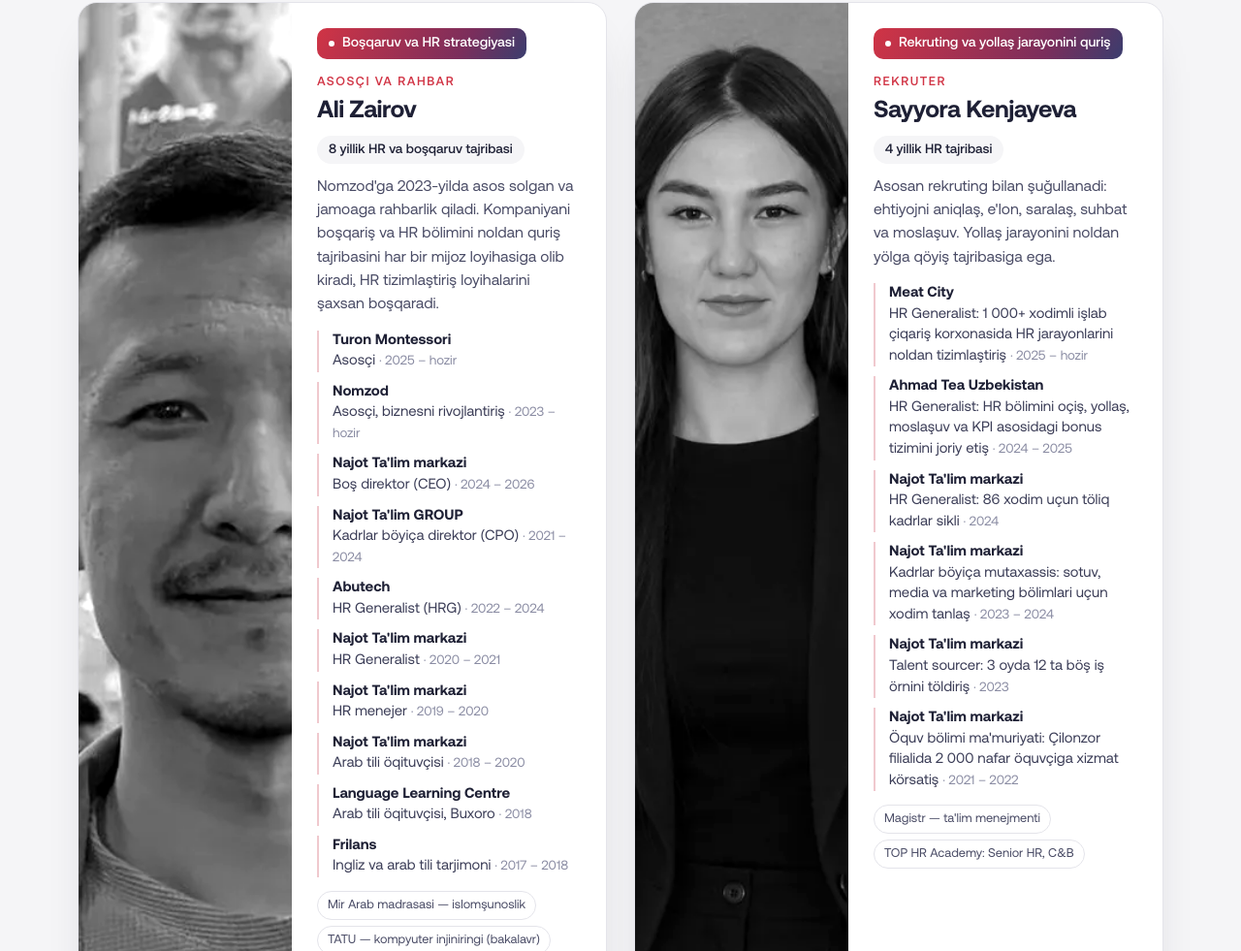
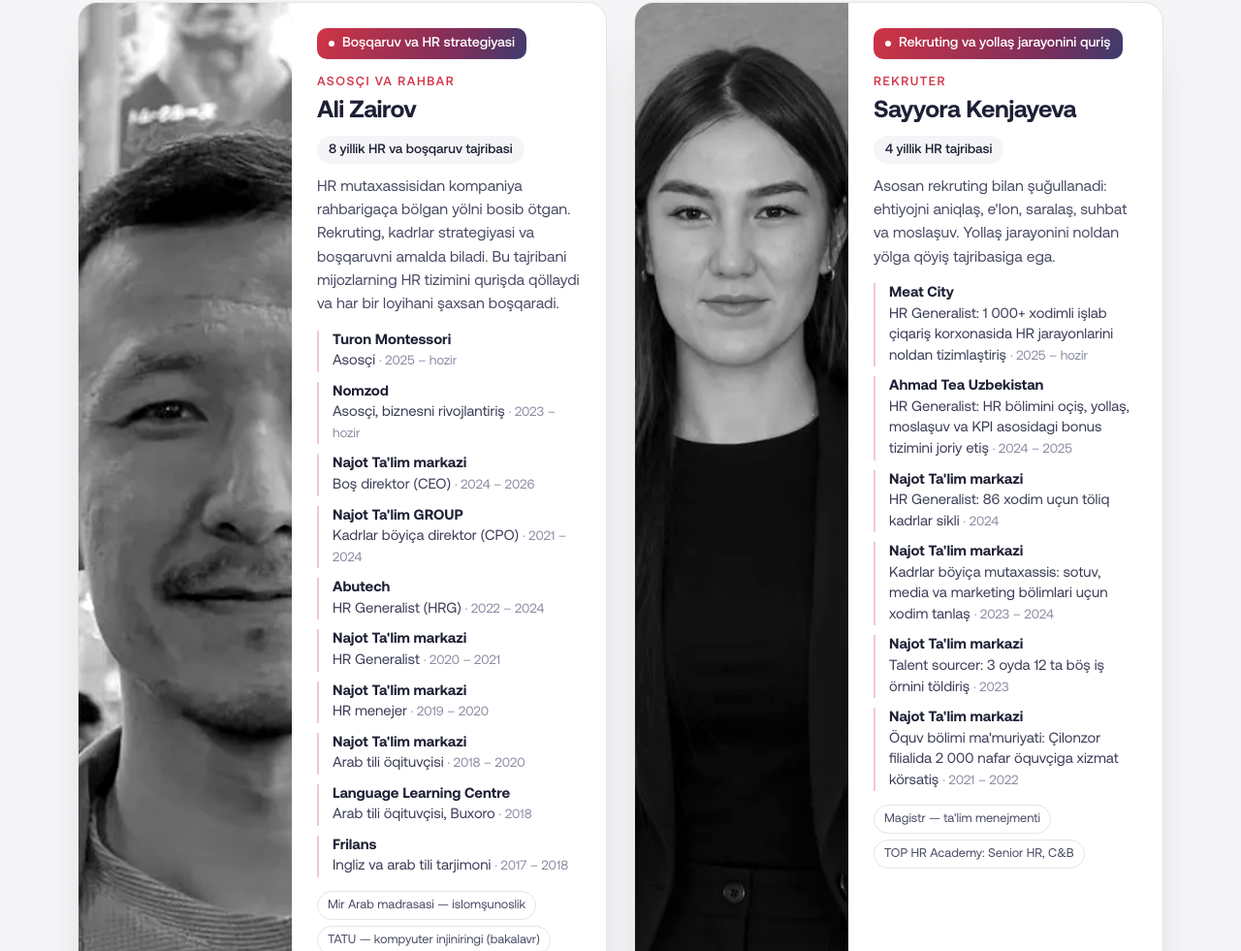
Before and after one commit to alizairov/nomzod-test, a plain HTML site: page site/index.html in a window 1280 px wide. Shown: the part 3984-4965 px from the top of the page at 97% size. Drawn offline with Linux system fonts and the light colour scheme.

Commit message:
Jamoa: Ali bio matni
Co-Authored-By: Claude Opus 5.5 <noreply@anthropic.com>
Claude-Session: https://claude.ai/code/session_01Rtc6UA9EmHm2q8zhMxn6CZ

```diff
--- a/site/index.html
+++ b/site/index.html
@@ -168,7 +168,7 @@
           <p class="member__role">Asoschi va rahbar</p>
           <h3 class="member__name">Ali Zairov</h3>
           <span class="member__exp">8 yillik HR va boshqaruv tajribasi</span>
-          <p class="member__bio">Nomzod'ga 2023-yilda asos solgan va jamoaga rahbarlik qiladi. Kompaniyani boshqarish va HR bo'limini noldan qurish tajribasini har bir mijoz loyihasiga olib kiradi, HR tizimlashtirish loyihalarini shaxsan boshqaradi.</p>
+          <p class="member__bio">HR mutaxassisidan kompaniya rahbarigacha bo'lgan yo'lni bosib o'tgan. Rekruting, kadrlar strategiyasi va boshqaruvni amalda biladi. Bu tajribani mijozlarning HR tizimini qurishda qo'llaydi va har bir loyihani shaxsan boshqaradi.</p>
           <ul class="member__list">
             <li><b data-noconv>Turon Montessori</b> Asoschi <span>· 2025 – hozir</span></li>
             <li><b data-noconv>Nomzod</b> Asoschi, biznesni rivojlantirish <span>· 2023 – hozir</span></li>
```
